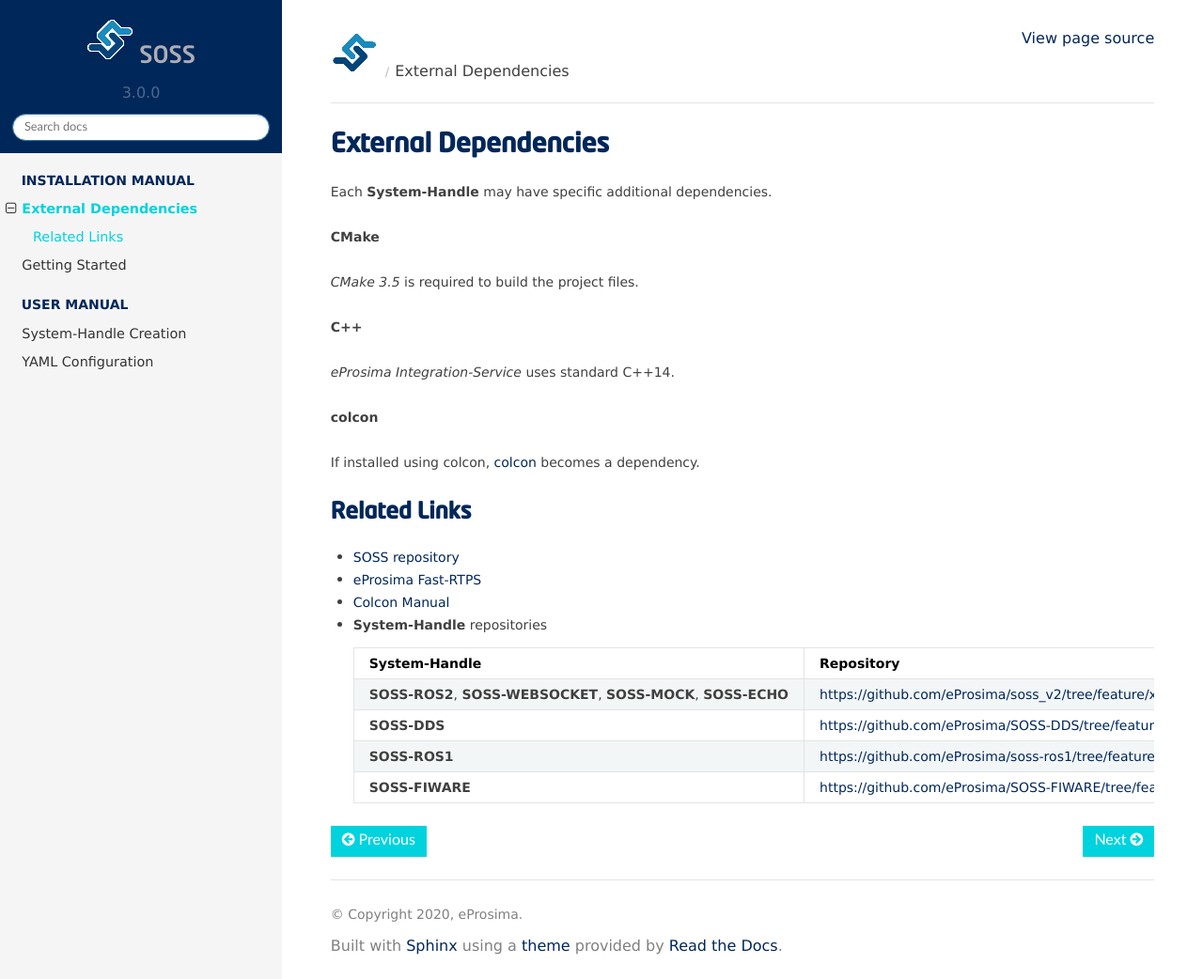
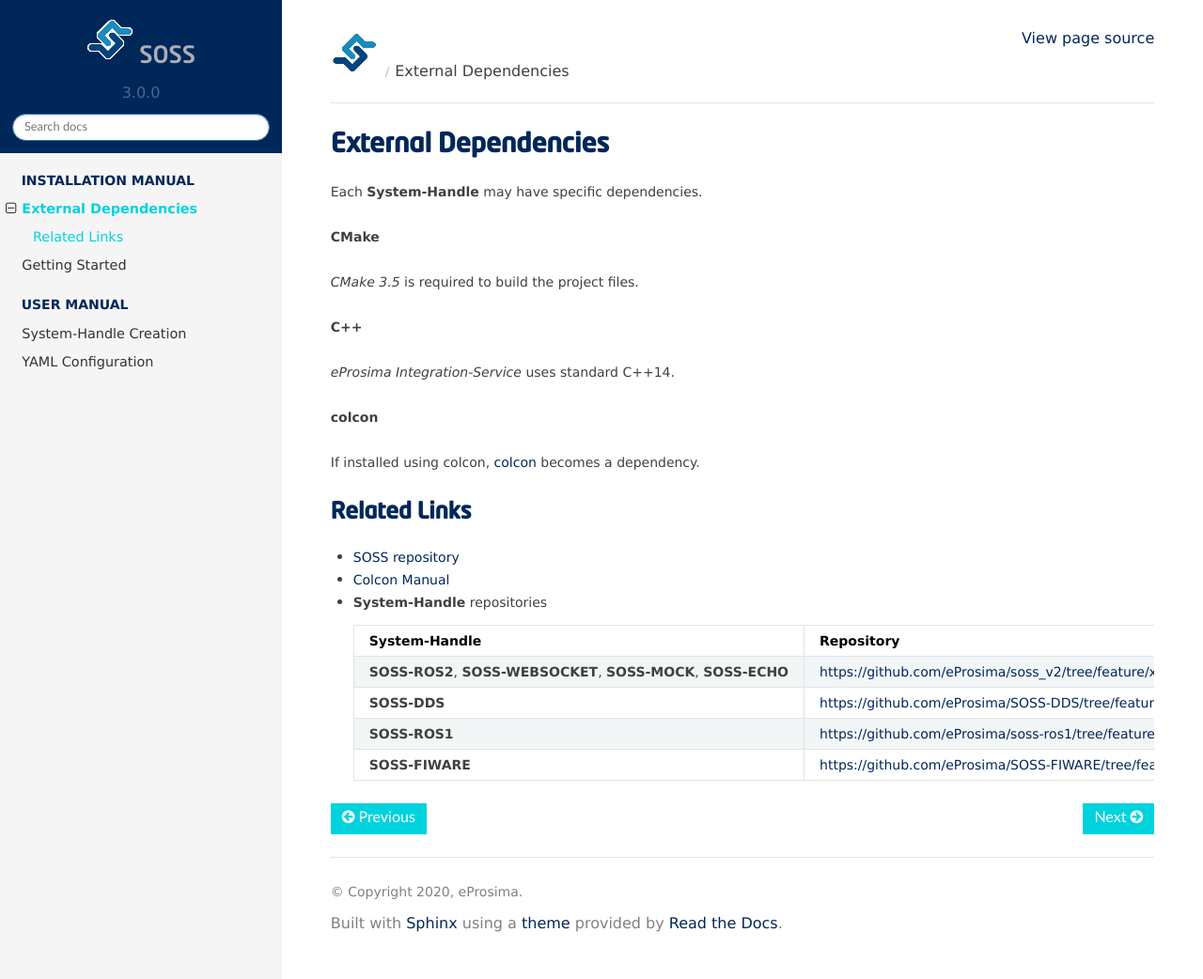
Before and after one commit to eProsima/SOSS-docs, a Sphinx documentation site: the page built from docs/external_dep.rst, in a window 1280 px wide and 1042 px high. Shown: the whole window at 94% size. Built offline with Sphinx 7.4.7 and the Read the Docs theme 2.0.0, drawn with Linux system fonts in a browser that asks for light colours.

Commit message:
Deleted Fast from external dependencies.

```diff
--- a/docs/external_dep.rst
+++ b/docs/external_dep.rst
@@ -1,7 +1,7 @@
 External Dependencies
 =====================
 
-Each **System-Handle** may have specific additional dependencies.
+Each **System-Handle** may have specific dependencies.
 
 **CMake**
 
@@ -20,7 +20,6 @@
 ^^^^^^^^^^^^^
 
 * `SOSS repository <https://github.com/eProsima/soss_v2/tree/feature/xtypes-dds>`__
-* `eProsima Fast-RTPS <https://github.com/eProsima/Fast-RTPS/>`__
 * `Colcon Manual <https://colcon.readthedocs.io/en/released/user/installation.html>`__
 * **System-Handle** repositories
 
```
